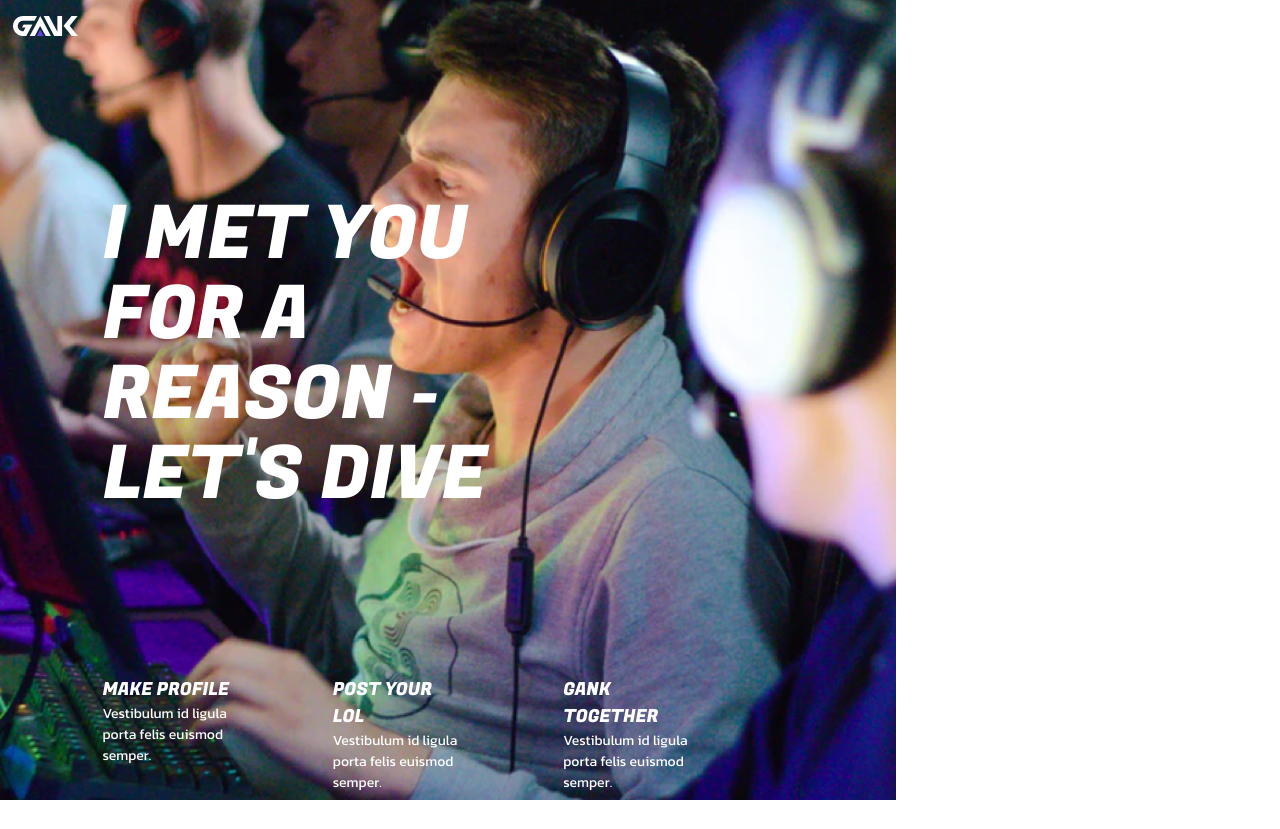
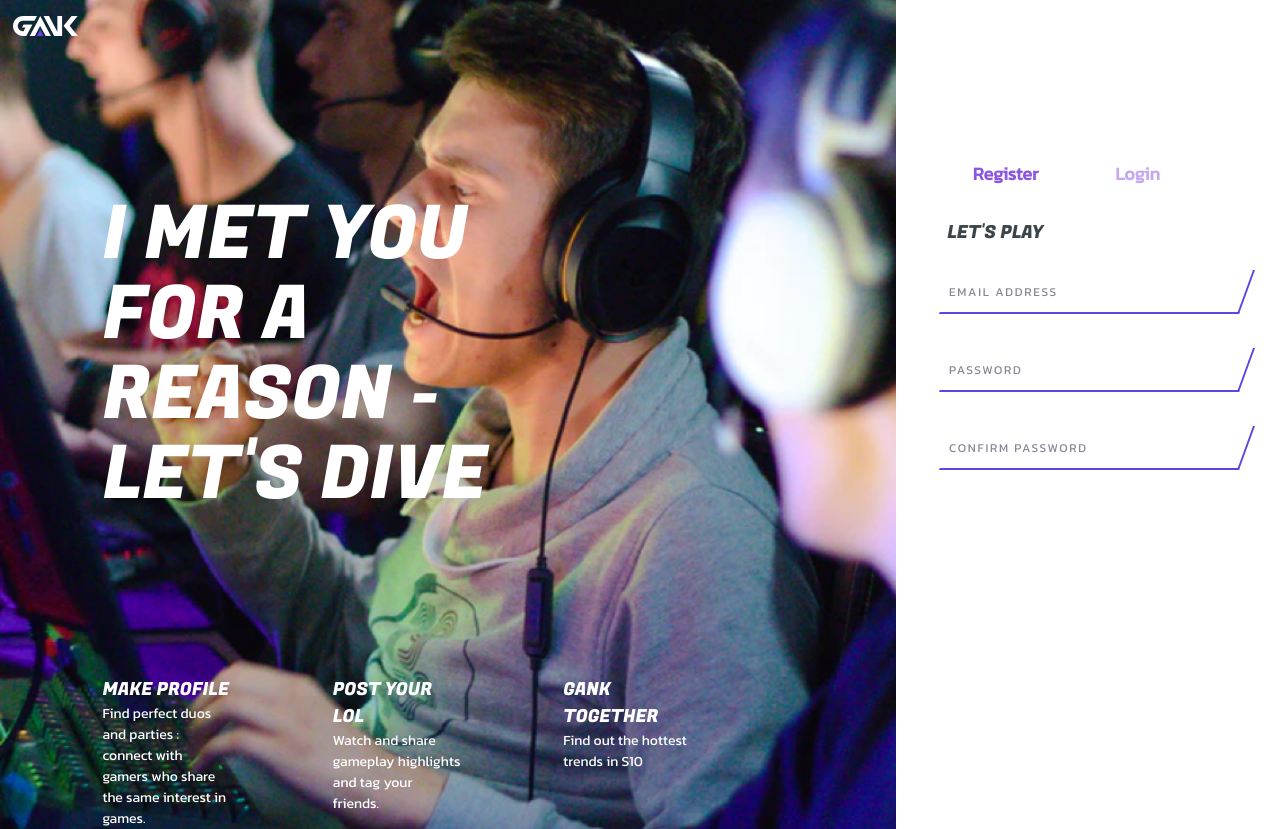
Before and after one commit to junwkim42/lolmatching, a website: page public/home.html in a window 1280 px wide. Before the commit the page ends 800 px from the top, so only its background shows below. Drawn offline with nearby package versions, Linux system fonts and the light colour scheme.

Commit message:
polished front page

```diff
--- a/public/css/home.css
+++ b/public/css/home.css
@@ -8,7 +8,35 @@ html, body{
     margin: 0;
   }
 
-  .wrapper {
+input {
+  width: 300px;
+  height: 44px;
+  border: none;
+  border-bottom: 2px solid #6143df;
+  border-right: 2px solid #6143df;
+  box-sizing: border-box;
+  transform: skewX(-20deg);
+  margin-left: 4vw;
+  margin-bottom: 34px;
+
+}
+
+input::placeholder {
+  font-family: 'Kanit', sans-serif;
+  font-size: 12px;
+  font-weight: 500;
+  font-stretch: normal;
+  font-style: normal;
+  line-height: normal;
+  letter-spacing: 1.71px;
+  color: #888697;
+
+  transform: skewX(20deg);
+}
+
+
+
+.wrapper {
         display: flex;
         flex-direction: row;
         align-items: stretch;
@@ -75,3 +103,43 @@ html, body{
   letter-spacing: normal;
   color: #ffffff;
 }
+
+.tabs{
+  display: flex;
+  flex-direction: row;
+
+  font-family: 'Kanit', sans-serif;
+  font-size: 18px;
+  font-weight: bold;
+  font-stretch: normal;
+  font-style: normal;
+  line-height: normal;
+  letter-spacing: normal;
+  text-align: center;
+  color: #8a56e3;
+
+  padding-top: 20vh;
+}
+
+.tabs > div{
+  padding-left: 6vw;
+}
+
+.tabs > #loginuser{
+  opacity: 0.5;
+}
+
+.userform > #welcomephrase{
+  font-family: 'Fugaz One', cursive;
+  font-size: 18px;
+  font-weight: normal;
+  font-stretch: normal;
+  font-style: normal;
+  line-height: normal;
+  letter-spacing: normal;
+  color: #3c454a;
+
+  padding-left: 4vw;
+  padding-top: 4vh;
+  padding-bottom: 3vh;
+}
--- a/public/home.html
+++ b/public/home.html
@@ -23,26 +23,41 @@
                 <div class="actelem">
                     MAKE PROFILE
                     <div class="actcontent">
-                        Vestibulum id ligula porta felis euismod semper.
+                        Find perfect duos and parties : connect with gamers who share the same interest in games.
                     </div>
                 </div>
                 <div class="actelem">
                     POST YOUR LOL
                     <div class="actcontent">
-                        Vestibulum id ligula porta felis euismod semper.
+                        Watch and share gameplay highlights and tag your friends.
                     </div>
                 </div>
                 <div class="actelem">
                     GANK TOGETHER
                     <div class="actcontent">
-                        Vestibulum id ligula porta felis euismod semper.
+                        Find out the hottest trends in S10
                     </div>
                 </div>
             </div>
         </div>
 
         <div class="mainlogin">
-
+            <div class="tabs">
+                <div id="reguser">
+                    Register
+                </div>
+                <div id="loginuser">
+                    Login
+                </div>
+            </div>
+            <div class="userform">
+                <div id="welcomephrase">
+                    LET'S PLAY
+                </div>
+                <input id="useremail" type="text" placeholder="EMAIL ADDRESS">
+                <input id="userpw" type="password" placeholder="PASSWORD">
+                <input id="userpwconfirm" type="password" placeholder="CONFIRM PASSWORD">
+            </div>
         </div>
     </div>
 
--- a/public/js/signup.js
+++ b/public/js/signup.js
@@ -23,4 +23,14 @@ $(document).ready(function() {
         }
       );
     });
+
+    document.getElementById("reguser").addEventListener("click", function (){
+      document.getElementById("reguser").style.opacity = 1.0;
+      document.getElementById("loginuser").style.opacity = 0.5;
+    });
+
+    document.getElementById("loginuser").addEventListener("click", function(){
+      document.getElementById("loginuser").style.opacity = 1.0;
+      document.getElementById("reguser").style.opacity = 0.5;
+    });
   });
```
Also changed, not shown: public/profile.html (+1 -0 lines).
